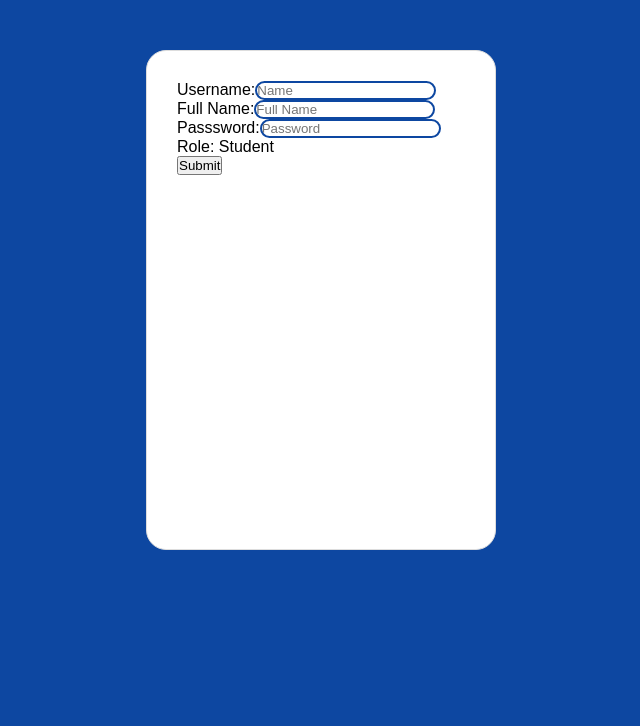
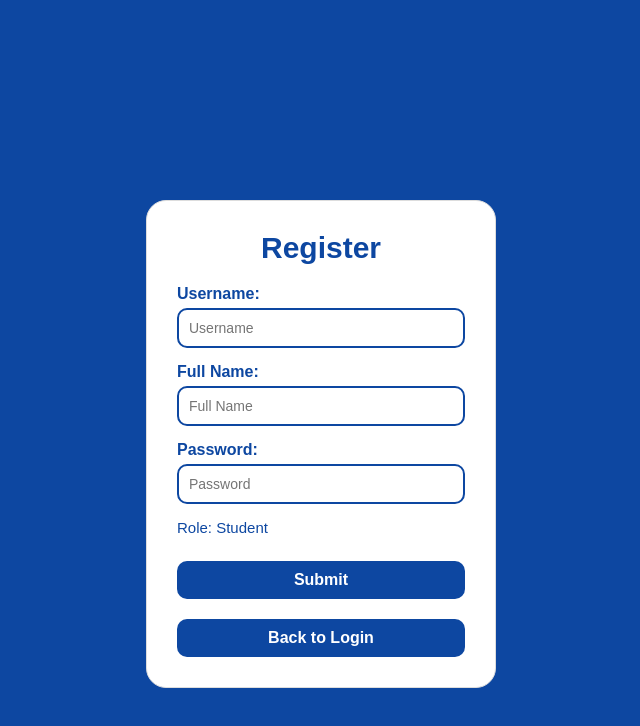
Before and after one commit to Zier-Dev/Ai-Assisted-Reading-Website, a React (Vite) app in the folder reading-app/: page / in a window 1280 px wide. Both pictures are taken after a click on the link "Register here". Shown: the top 726 px of the page, without its empty margins (319-959 px from the left). Built offline with nearby package versions, Linux system fonts and the light colour scheme.

Commit message:
updated register frontend

```diff
--- a/reading-app/src/App.jsx
+++ b/reading-app/src/App.jsx
@@ -56,7 +56,7 @@ function App() {
 
  // 1. Check Register First
   if (currentPage === 'register') {
-    return <Register onBackToLogin={() => setCurrentPage('login')} />;
+    return <Register onGoToLogin={() => setCurrentPage('login')} />;
   }
 
   // 2. Check Admin
--- a/reading-app/src/pages/Register.jsx
+++ b/reading-app/src/pages/Register.jsx
@@ -1,56 +1,111 @@
 import { useState } from "react";
 import "../style/Register.css";
 
-
-function Register() {
+function Register({ onGoToLogin }) {
   const [name, setName] = useState("");
   const [fullName, setFullName] = useState("");
   const [password, setPassword] = useState("");
-    const [role, setRole] = useState("Student");
+  const [role] = useState("Student");
   const [error, setError] = useState("");
+  const [loading, setLoading] = useState(false);
 
-
-    async function handleRegister(event){
+  async function handleRegister(event) {
     event.preventDefault();
     setError("");
 
-        const response = await fetch('http://localhost:5000/api/register', {
-            method: 'POST',
+    // Validation inside the submit handler
+    if (!name || !fullName || !password || !role) {
+      setError("Please fill in all fields.");
+      return;
+    }
+
+    setLoading(true);
+
+    try {
+      const response = await fetch("http://localhost:5000/api/register", {
+        method: "POST",
         headers: {
-                'Content-Type': "application/json"
+          "Content-Type": "application/json",
         },
         body: JSON.stringify({
           user: name,
           full_name: fullName,
           password: password,
-                role: role
-            })
+          role: role,
+        }),
       });
 
       const data = await response.json();
 
-
+      if (response.ok) {
+        // Redirect or notify user on successful registration
+        if (onGoToLogin) onGoToLogin();
+      } else {
+        setError(data.error || "Registration failed.");
+      }
+    } catch (err) {
+      setError("Cannot connect to server.");
+    } finally {
+      setLoading(false);
+    }
   }
 
+  function handleBackToLogin(event) {
+    event.preventDefault();
+    setError("");
+    if (onGoToLogin) onGoToLogin();
+  }
 
-    return(
-        <div className = "register-box">
-            <form onSubmit = {handleRegister}>
-                <label> Username:
-                    <input type = "text" placeholder = "Name" value = {name} onChange = {(event) => setName(event.target.value)}></input>
+  return (
+    <div className="register-box">
+
+      <h2>Register</h2>
+      {error && <div className="error-message">{error}</div>}
+
+      <form onSubmit={handleRegister}>
+        <label>
+          Username:
+          <input
+            type="text"
+            placeholder="Username"
+            value={name}
+            onChange={(event) => setName(event.target.value)}
+            disabled={loading}
+          />
         </label>
-                <label> Full Name:
-                    <input type = "text" placeholder = "Full Name"  value = {fullName} onChange = {(event) => setFullName(event.target.value)}></input>
+
+        <label>
+          Full Name:
+          <input
+            type="text"
+            placeholder="Full Name"
+            value={fullName}
+            onChange={(event) => setFullName(event.target.value)}
+            disabled={loading}
+          />
         </label>
-                <label> Passsword:
-                    <input type = "password" placeholder = "Password"  value = {password} onChange = {(event) => setPassword(event.target.value)}></input>
+
+        <label>
+          Password:
+          <input
+            type="password"
+            placeholder="Password"
+            value={password}
+            onChange={(event) => setPassword(event.target.value)}
+            disabled={loading}
+          />
         </label>
-                <p>Role: Student</p>
 
-                <button className="submit_btn" type = "submit">Submit</button>
+        <p>Role: {role}</p>
+
+        <button className="submit_btn" type="submit" disabled={loading}>
+          {loading ? "Registering..." : "Submit"}
+        </button>
+
+        <button className="back_btn" type="button" onClick={handleBackToLogin}>Back to Login</button>
       </form>
     </div>
-    )
+  );
 }
 
 export default Register;
--- a/reading-app/src/style/Register.css
+++ b/reading-app/src/style/Register.css
@@ -1,10 +1,110 @@
+/* Styling for Register component to match Login theme */
+
+.register-container {
+  min-height: 100vh;
+  display: flex;
+  justify-content: center;
+  align-items: center;
+  background-color: #0D47A1;
+  flex-direction: column;
+  margin: auto;
+}
+
 .register-box {
   width: 350px;
-  height: 500px;
   padding: 30px;
   border: 1px solid #ddd;
   border-radius: 20px;
   background-color: #fff;
-  margin: 0 auto;
-  margin-top: 50px;
+  box-sizing: border-box;
+  margin: auto;
+  margin-top: 200px;
 }
+
+.register-box h2 {
+  color: #0D47A1;
+  font-size: 30px;
+  text-align: center;
+  margin-top: 0;
+  margin-bottom: 20px;
+}
+
+.register-box label {
+  display: block;
+  margin-top: 15px;
+  color: #0D47A1;
+  font-size: 16px;
+  font-weight: bold;
+}
+
+.register-box input {
+  width: 100%;
+  padding: 10px;
+  margin-top: 5px;
+  box-sizing: border-box;
+  border-radius: 10px;
+  border: 2px solid #0D47A1;
+  font-size: 14px;
+}
+
+.register-box p {
+  color: #0D47A1;
+  font-size: 15px;
+  margin-top: 15px;
+  margin-bottom: 5px;
+  font-weight: 500;
+}
+
+.submit_btn {
+  width: 100%;
+  padding: 10px;
+  margin-top: 20px;
+  cursor: pointer;
+  background-color: #0D47A1;
+  color: white;
+  border: none;
+  border-radius: 10px;
+  font-size: 16px;
+  font-weight: bold;
+  transition: background-color 0.2s ease;
+}
+
+.submit_btn:hover {
+  background-color: #3948d1;
+}
+
+.submit_btn:disabled,
+.register-box input:disabled {
+  opacity: 0.6;
+  cursor: not-allowed;
+}
+
+/* Error message styling matching Login error display */
+.register-box .error-message {
+  background: #f8d7da;
+  color: #721c24;
+  padding: 10px;
+  border-radius: 5px;
+  margin-bottom: 15px;
+  font-size: 14px;
+  border: 1px solid #f5c6cb;
+  text-align: center;
+}
+
+.back_btn{
+  width: 100%;
+  padding: 10px;
+  margin-top: 20px;
+  cursor: pointer;
+  background-color: #0D47A1;
+  color: white;
+  border: none;
+  border-radius: 10px;
+  font-size: 16px;
+  font-weight: bold;
+  transition: background-color 0.2s ease;
+}
+
+.back_btn:hover {
+  background-color: #3948d1;
+}
```
Also changed, not shown: 1 other file (tests, documents, lock files or other folders). Lines whose indentation alone changed are shown as unchanged.
